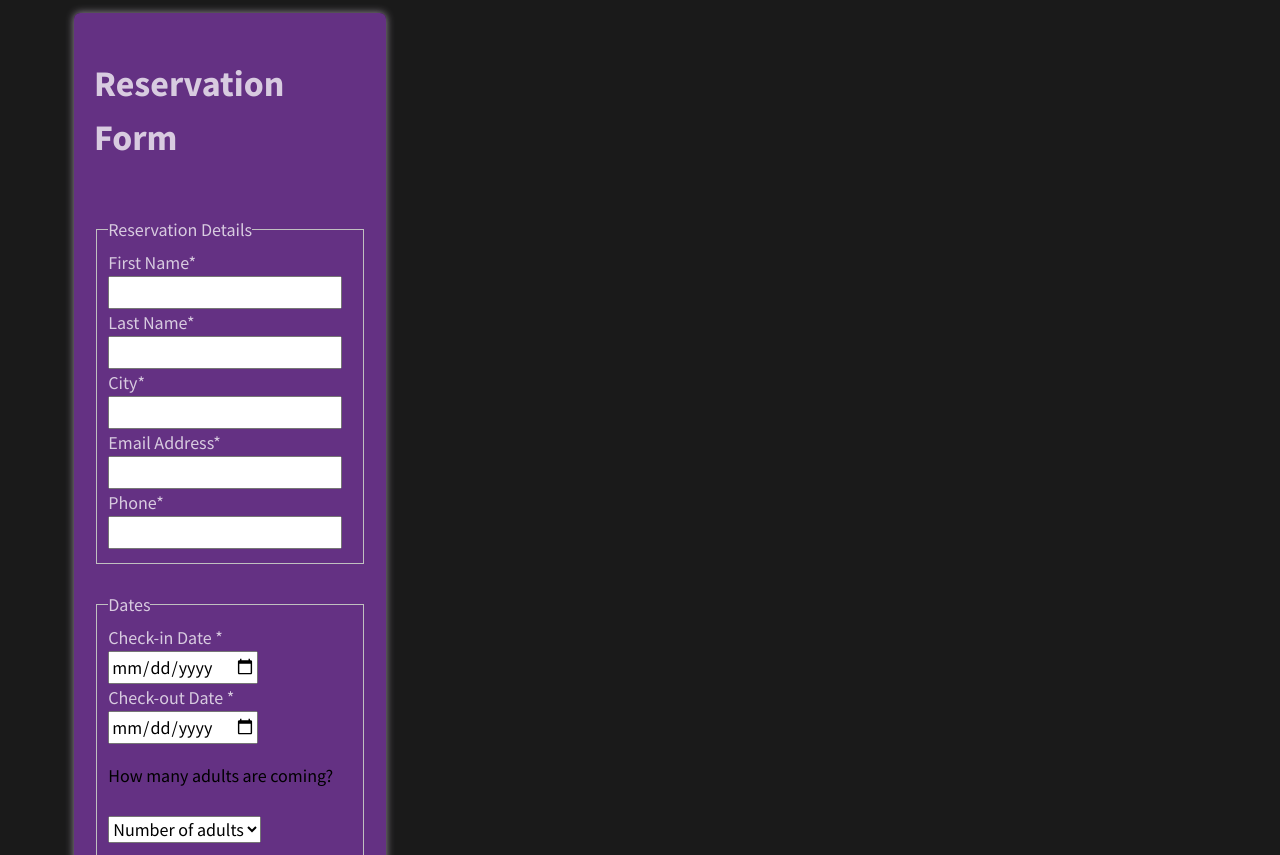
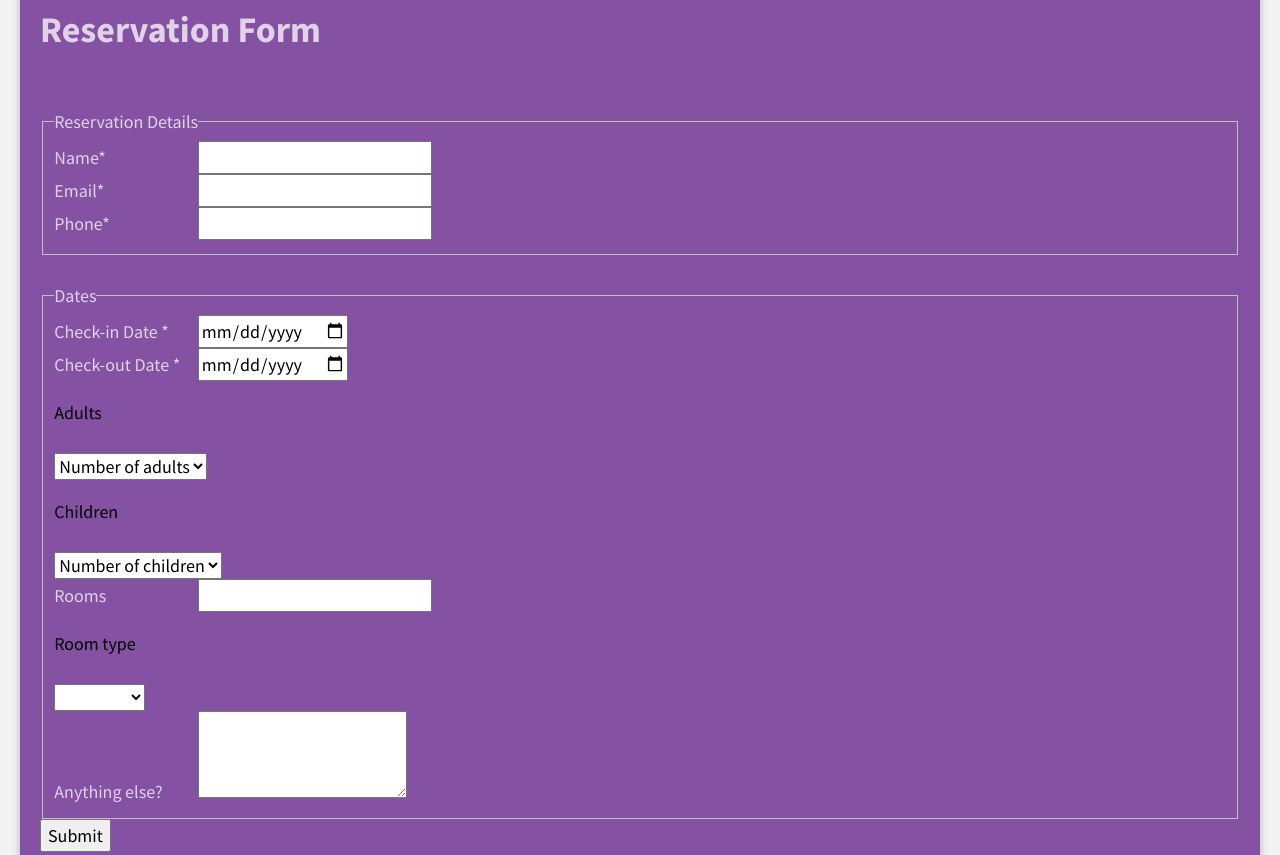
Before and after one commit to Vlad11Rus/nauticaBahna, a plain HTML site: page reservation.html in a window 1280 px wide. Shown: the part 556-1411 px from the top of the page. Drawn offline with Linux system fonts and the light colour scheme; some icons are missing.

Commit message:
added form to main area, aligned labels on reservation.html

```diff
--- a/reservation.html
+++ b/reservation.html
@@ -75,13 +75,6 @@
     </div><!-- #showcase .promo-area -->
 
     <main class="main-area">
-
-
-    </main><!-- .main-area -->
-
-    <footer class="footer">
-        <section class="    ">
-            <div class="widget footer-menu">
         <div class="form-testbox">
             <form>
                 <div class="form-banner">
@@ -92,24 +85,17 @@
                     <legend>Reservation Details</legend>
                     <div class="columns">
                         <div class="item">
-                            <label for="fname">First Name<span>*</span></label>
+                            <label for="fname">Name<span>*</span></label>
                             <input id="fname" type="text" name="fname" />
                         </div>
                         <div class="item">
-                            <label for="lname"> Last Name<span>*</span></label>
-                            <input id="lname" type="text" name="lname" />
-                          </div>
-                          <div class="item">
-                            <label for="city">City<span>*</span></label>
-                            <input id="city" type="text"   name="city" />
-                          </div>
-                          <div class="item">
-                            <label for="eaddress">Email Address<span>*</span></label>
+                            <label for="eaddress">Email<span>*</span></label>
                             <input id="eaddress" type="text"   name="eaddress" />
                         </div>
                         <div class="item">
                             <label for="phone">Phone<span>*</span></label>
                             <input id="phone" type="tel"   name="phone" />
+                        </div>
                     </div>
 
                 </fieldset>
@@ -128,7 +114,7 @@
                     <i class="fas fa-calendar-alt"></i>
                 </div>
                 <div class="item">
-                      <p>How many adults are coming?</p>
+                    <p>Adults</p>
                         <select>
                         <option value="8" disabled selected>Number of adults</option>
                         <option value="9" >1</option>
@@ -139,7 +125,7 @@
                         </select>
                 </div>
                 <div class="item">
-                      <p>How many children are coming?</p>
+                    <p>Children</p>
                         <select>
                         <option value="14" disabled selected>Number of children</option>
                         <option value="15" >0</option>
@@ -150,10 +136,12 @@
                         <option value="19">5</option>
                         </select>
                 </div>
+
                 <div class="item" style=width:100%>
-                      <label for="room">Number of rooms</label>
+                    <label for="room">Rooms</label>
                     <input id="room" type="number" name="room" />
                 </div>
+
               <div class="item">
               <p>Room type</p>
               <select>
@@ -165,7 +153,7 @@
               </div>
               </div>
               <div class="item">
-                      <label for="instruction">Special Instructions</label>
+              <label for="instruction">Anything else?</label>
               <textarea id="instruction" rows="3"></textarea>
               </div>
               </fieldset>
@@ -175,6 +163,13 @@
               </div>
             </form>
         </div>
+
+    </main><!-- .main-area -->
+
+    <footer class="footer">
+        <section class="    ">
+            <div class="widget footer-menu">
+
             </div><!-- .widget -->
             <div class="widget footer-cta">
 
--- a/style-main.css
+++ b/style-main.css
@@ -1316,13 +1316,11 @@ form {
 
 label {
     color:hsla(0, 0%, 100%, .75);
+    display: inline-block;
+    width: 140px;
+    text-align: left;
 }
 
 .form-banner {
     color:hsla(0, 0%, 100%, .75);
 }
-
-/* Set the color for paragraph in reservation*/
-/* p {
-    color: hsla(0, 0%, 100%, .75);
-} */
```
Lines whose indentation alone changed are shown as unchanged.
